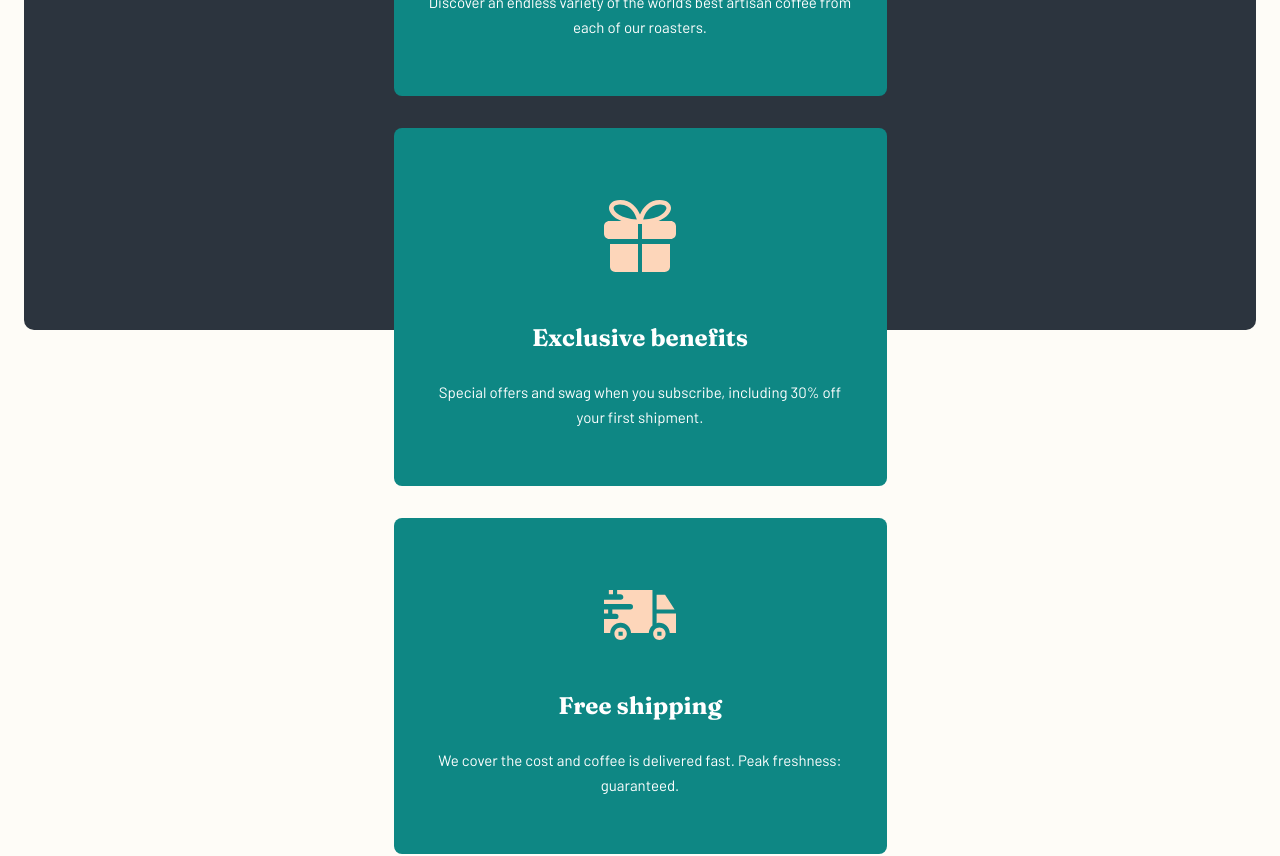
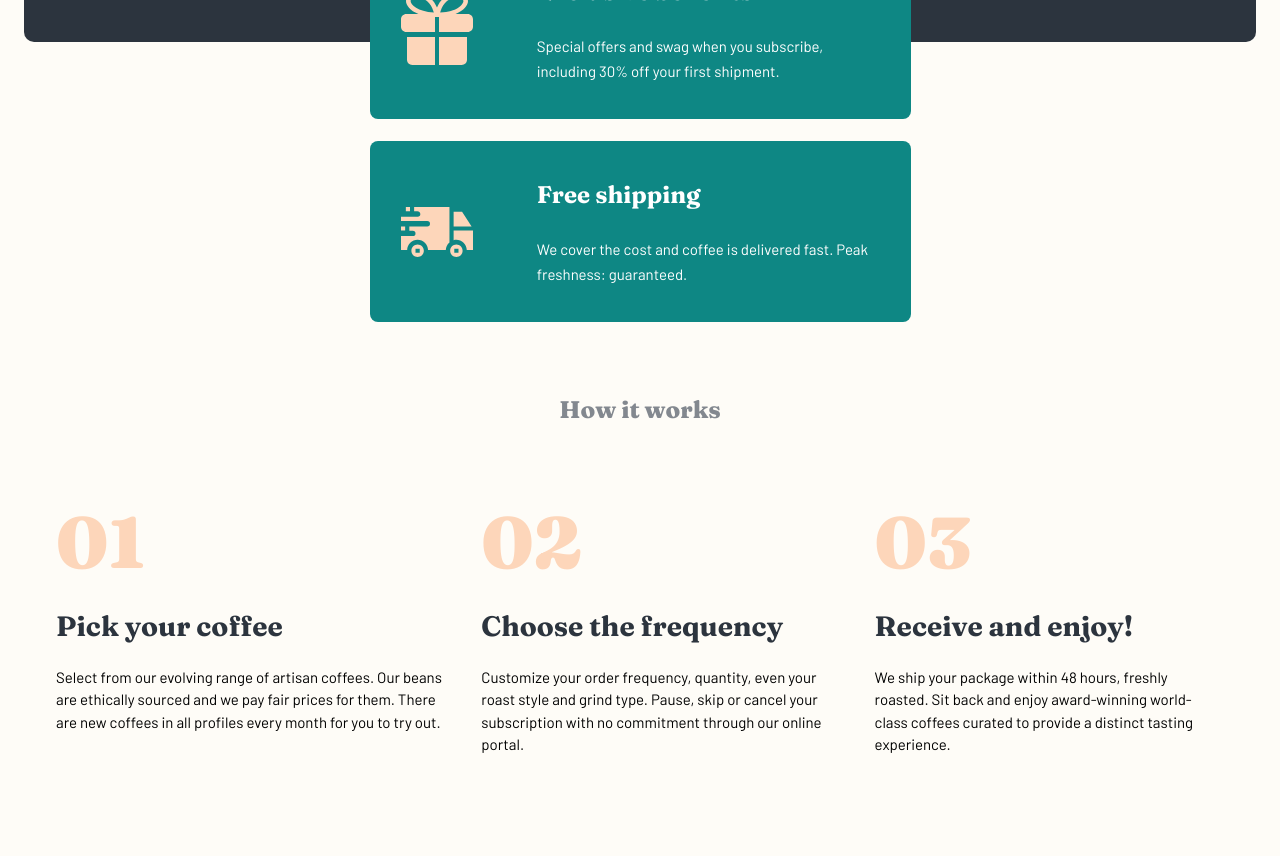
Before and after one commit to ChamuMutezva/coffeeroasters-subscription-site, a React (Create React App) app: page / in a window 1280 px wide. Shown: the part 1840-2696 px from the top of the page. After the commit the page ends 2668 px from the top, so only its background shows below. Built offline with nearby package versions, Linux system fonts and the light colour scheme.

Commit message:
update: styling tablet version - works section

```diff
--- a/src/Css/App.css
+++ b/src/Css/App.css
@@ -435,6 +435,43 @@ h1, h2, h3, h4, h5 {
   padding: 0 2rem;
 }
 
+@media screen and (min-width: 720px) {
+  .card__wrapper {
+    display: flex;
+    justify-content: center;
+    align-items: center;
+    padding: 2.2rem 0;
+  }
+
+  .card {
+    padding: 0.9rem 1rem 0.5rem;
+  }
+
+  .card__img__wrapper {
+    flex: 1 1 25%;
+  }
+
+  .card__img {
+    padding: 0;
+  }
+
+  .card__details {
+    flex: 1 1 75%;
+  }
+
+  .card__summary,
+.card__title {
+    text-align: left;
+  }
+
+  .card__summary {
+    padding: 0;
+  }
+
+  .cards__list {
+    top: -22rem;
+  }
+}
 .works__wrapper {
   margin-top: 5rem;
 }
@@ -445,6 +482,10 @@ h1, h2, h3, h4, h5 {
 
 .work__list {
   padding: 0 0.2rem;
+}
+
+.work__summary {
+  font-size: 0.9375rem;
 }
 
 .works__title {
@@ -481,6 +522,29 @@ h1, h2, h3, h4, h5 {
   margin-bottom: 2rem;
 }
 
+@media screen and (min-width: 720px) {
+  .works {
+    margin-top: -20rem;
+  }
+
+  .work__list {
+    display: flex;
+  }
+
+  .works__wrapper {
+    padding: 0 2.5rem;
+  }
+
+  .work__item {
+    padding: 0 0.8rem;
+  }
+
+  .work__num,
+.work__item__title,
+.work__summary {
+    text-align: left;
+  }
+}
 .aside {
   margin: 0 1.5rem;
   overflow: hidden;
@@ -521,6 +585,14 @@ h1, h2, h3, h4, h5 {
     line-height: 48px;
     margin-bottom: 1rem;
   }
+
+  .decoration {
+    padding: 11rem;
+  }
+
+  .aside__summary {
+    padding: 1rem 0;
+  }
 }
 body {
   background-color: #FEFCF7;
--- a/src/Sass/components/_works.scss
+++ b/src/Sass/components/_works.scss
@@ -11,7 +11,9 @@
 .work__list {
 	padding: 0 0.2rem;
 }
-
+.work__summary {
+	font-size: 0.9375rem;
+}
 .works__title {
 	text-align: center;
 	color: base.$tx-lt-grey;
@@ -45,3 +47,27 @@
 	font-family: base.$heading-font;
 	margin-bottom: 2rem;
 }
+
+@include base.mQ(720px) {
+	.works {
+		margin-top: -20rem;
+	}
+
+	.work__list {
+		display: flex;
+	}
+
+	.works__wrapper {
+		padding: 0 2.5rem;
+	}
+
+	.work__item {
+		padding: 0 0.8rem;
+	}
+
+	.work__num,
+	.work__item__title,
+	.work__summary {
+		text-align: left;
+	}
+}
--- a/src/pages/components/card.js
+++ b/src/pages/components/card.js
@@ -5,7 +5,9 @@ const Card = () => {
             {CardList.map(card => {
                 return <li className="card" key={card.id}>
                              <div className="card__wrapper">
-                                 <img className="card__img" src={card.imgUrl} alt={card.alt} />
+                                 <div className="card__img__wrapper">
+                                     <img className="card__img" src={card.imgUrl} alt={card.alt} />
+                                 </div>
                                  <div className="card__details">
                                      <h3 className="card__title">{card.title}</h3>
                                      <p className="card__summary">{card.summary}</p>
```
Also changed, not shown: src/Sass/components/_card.scss (+34 -1 lines), src/Sass/layouts/_aside.scss (+18 -4 lines).
